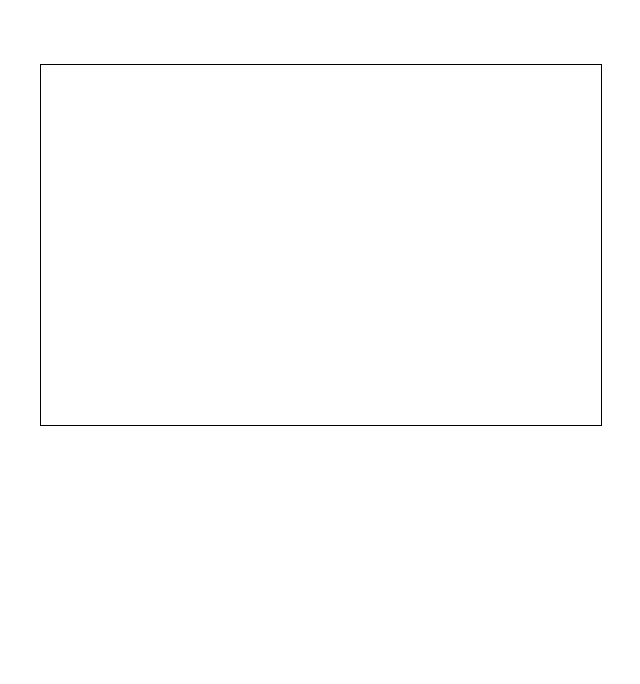
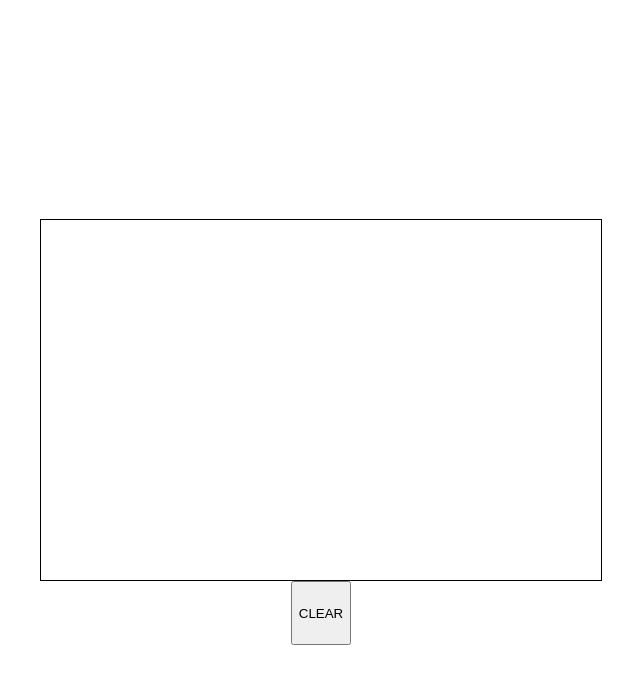
Before and after one commit to GarrettAnderson/html-5-canvas, a website: page public/index.html in a window 1280 px wide. Shown: the whole page, without its empty margins (319-959 px from the left). Drawn offline with Linux system fonts and the light colour scheme.

Commit message:
added button to clear the canvas

```diff
--- a/public/index.html
+++ b/public/index.html
@@ -11,6 +11,7 @@
     <section class="canvas">
       <canvas id="draw" width="560" height="360"></canvas>
     </section>
+    <button id="clear" class="clear_btn">CLEAR</button>
     <script src="/main.js" charset="utf-8"></script>
   </body>
 </html>
--- a/public/screen.css
+++ b/public/screen.css
@@ -9,6 +9,10 @@ html {
 body {
   margin: 0;
   min-height: 100%;
+  display: flex;
+  flex-direction: column;
+  align-items: center;
+  justify-content: center;
 }
 
 canvas {
@@ -23,3 +27,9 @@ canvas {
   justify-content: center;
   margin-top: 4rem;
 }
+
+.clear_btn {
+  max-width: 4rem;
+  height: 4rem;
+  position: relative;
+}
```
